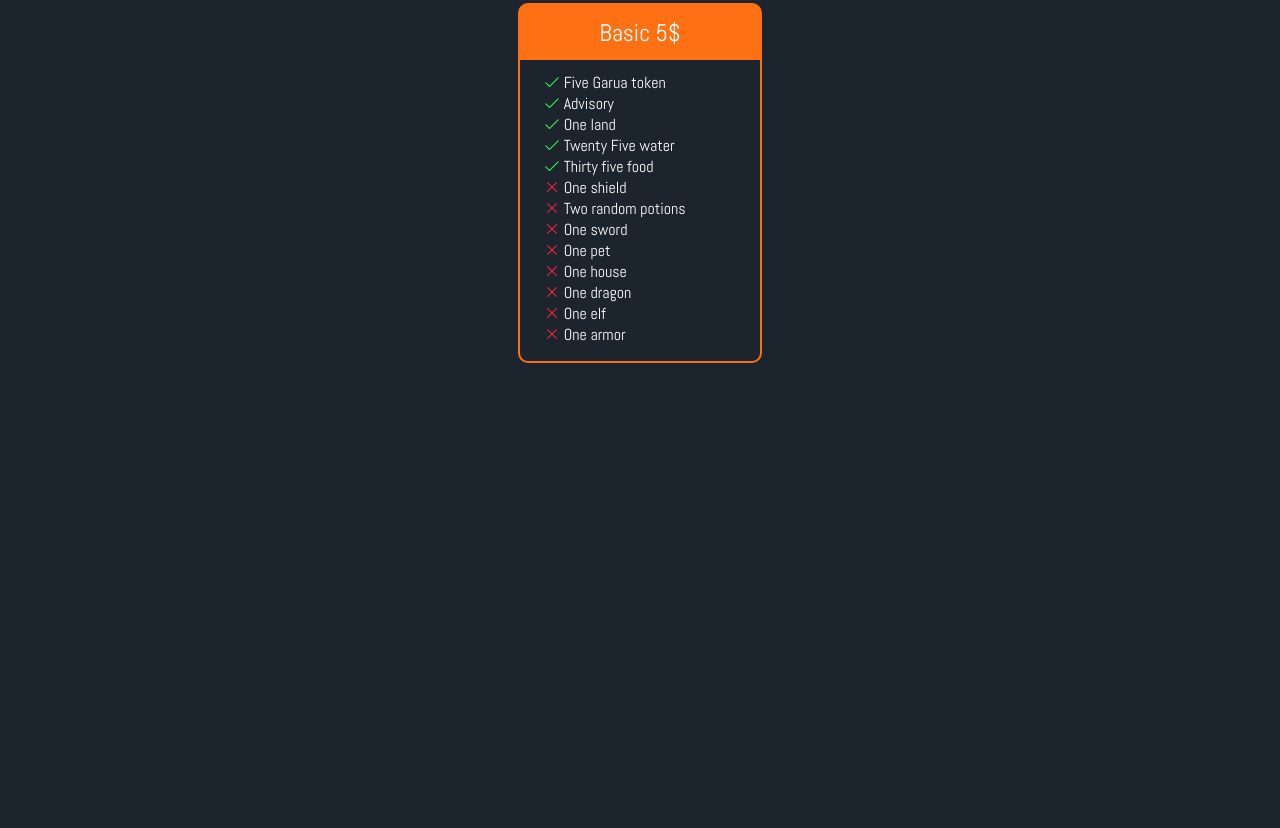
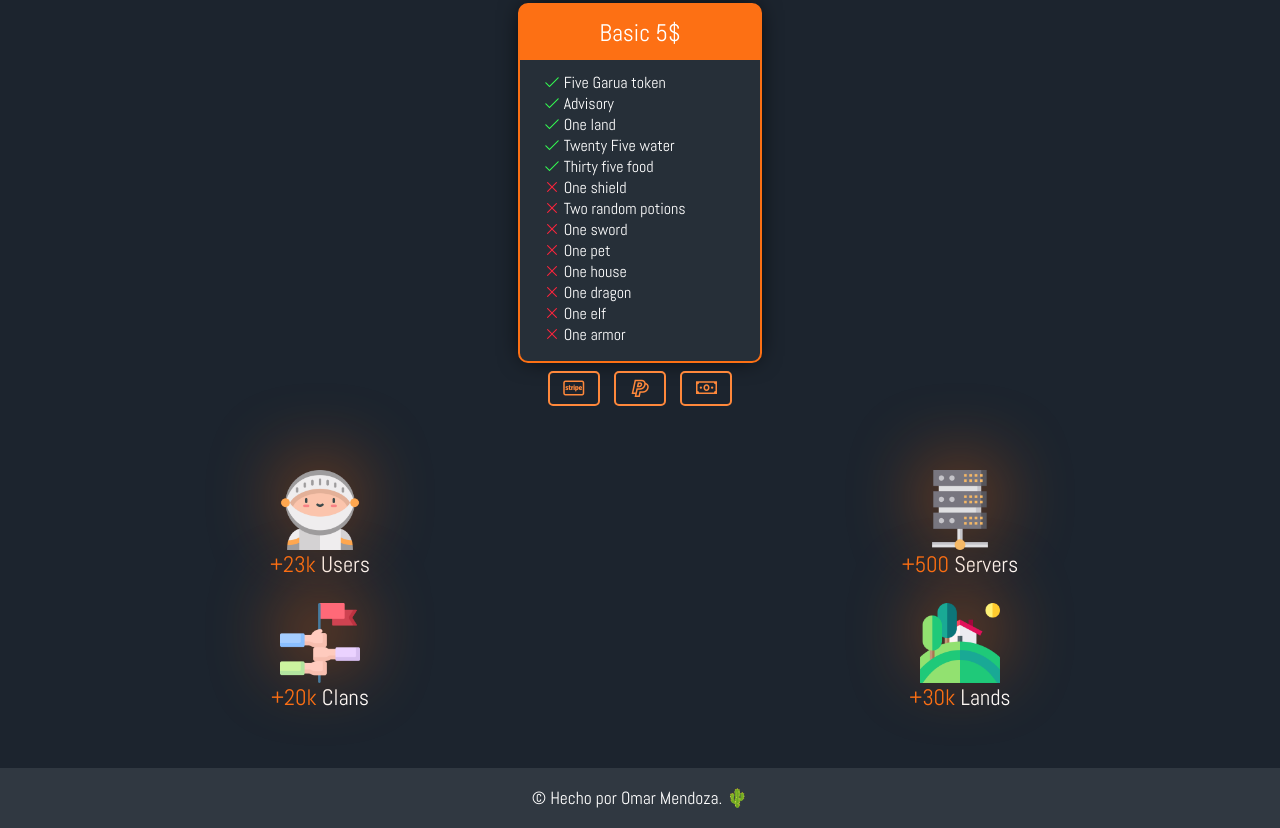
Before and after one commit to mendoza000/garua, a website built with Vite: page index.html in a window 1280 px wide. Shown: the part 2231-3059 px from the top of the page. Before the commit the page ends 2626 px from the top, so only its background shows below. Built offline with nearby package versions, Linux system fonts and the light colour scheme.

Commit message:
add info section

```diff
--- a/assets/css/style.css
+++ b/assets/css/style.css
@@ -316,6 +316,9 @@ html, body{
 	width: 15em;
 	border-radius: 10px;
 	padding-bottom: 1em;
+	background-color: var(--color-primary-o);
+	-webkit-box-shadow: 0px 0px 25px -6px #000000;
+	box-shadow: 0px 0px 25px -6px #000000;
 }
 
 .prices_card_title{
@@ -340,3 +343,61 @@ span .la-check{
 span .la-times{
 	color: #ff243d;
 }
+
+.metodos{
+	display: flex;
+	margin-top: 0.5em;
+}
+.metodo{
+	font-size: 1.5em;
+	margin: 0 0.3em;
+	padding: 0 0.5em;
+	border-radius: 5px;
+	border: 2px solid var(--color-secondary-l);
+	color: var(--color-secondary-l);
+}
+.info{
+	display: grid;
+	grid-template-columns: repeat(2, 1fr);
+	justify-content: center;
+	align-items: center;
+	margin-bottom: 2em;
+	margin-top: 4em;
+}
+.info_article{
+	display: flex;
+	flex-direction: column;
+	justify-content: center;
+	align-items: center;
+	margin-bottom: 1.5em;
+}
+.info_article p{
+	font-size: 1.4em;
+}
+.info_article img{
+	height: 5em;
+	z-index: 4;
+}
+
+.circleFlur{
+	position: relative;
+	width: 3.5em;
+	height: 3.5em;
+	background-color: var(--color-secondary-o);
+	margin-bottom: -3.5em;
+/*	left: 1.5em;
+	bottom: 1em;*/
+	border-radius: 50%;
+	filter: blur(40px);
+}
+
+
+
+footer{
+	height: 60px;
+	background-color: var(--color-primary);
+	display: flex;
+	justify-content: center;
+	align-items: center;
+	font-size: 1.1em;
+}
--- a/index.html
+++ b/index.html
@@ -224,10 +224,52 @@
           </div>
 
         </div>
+
+        <div class="metodos">
+          <div class="metodo">
+            <i class="lab la-stripe"></i>
+          </div>
+          <div class="metodo">
+            <i class="lab la-paypal"></i>
+          </div>
+          <div class="metodo">
+            <i class="las la-money-bill"></i>
+          </div>
+        </div>
+
+      </div>
+
+      <div class="info">
+        <div class="info_article">
+          <div class="circleFlur circleFlurOne"></div>
+          <img src="./assets/img/caballero.png" alt="">
+          <p><span class="cs">+23k</span> Users</p>
+        </div>
+
+         <div class="info_article">
+          <div class="circleFlur circleFlurTwo"></div>
+           <img src="./assets/img/servidores.png" alt="">
+          <p><span class="cs">+500</span> Servers</p>
+        </div>
+
+         <div class="info_article">
+          <div class="circleFlur circleFlurThree"></div>
+           <img src="./assets/img/goal.png" alt="">
+          <p><span class="cs">+20k</span> Clans</p>
+        </div>
+
+         <div class="info_article">
+          <div class="circleFlur circleFlurFour"></div>
+           <img src="./assets/img/tuscany.png" alt="">
+          <p><span class="cs">+30k</span> Lands</p>
+        </div>
       </div>
 
     </div>
     <!-- <script src="./assets/js/wow.min.js"></script> -->
     <script type="module" src="/main.js"></script>
   </body>
+  <footer>
+    <span>&copy Hecho por Omar Mendoza. 🌵</span>
+  </footer>
 </html>
```
Also changed, not shown: assets/img/003-artist.png (deleted), assets/img/005-blockchain.png (deleted), assets/img/006-box.png (deleted), assets/img/012-game.png (deleted), assets/img/018-painting.png (deleted), assets/img/020-setting.png (deleted), assets/img/021-shield.png (deleted), assets/img/022-store.png (deleted), assets/img/023-toy.png (deleted), assets/img/024-trade.png (deleted), assets/img/025-wallet.png (deleted), assets/img/caballero.png (added), assets/img/goal.png (added), assets/img/servidores.png (added), 1 more files.
